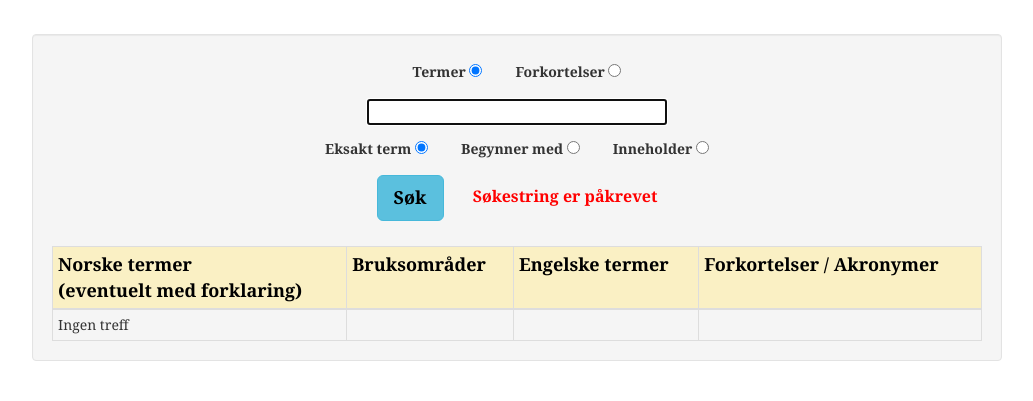
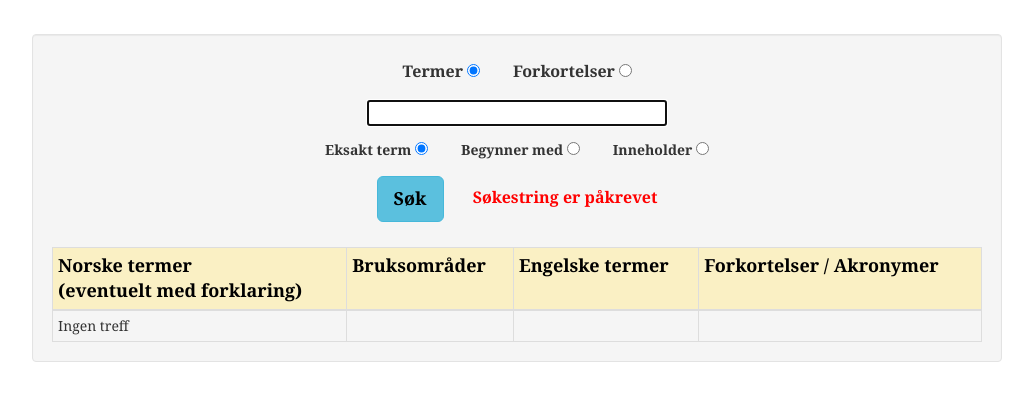
Before and after one commit to garhar/dictionary, a Flask app: template templates/index.html in a window 1280 px wide. Shown: the part 51-452 px from the top of the page, without its empty margins (138-1171 px from the left). Run offline with Flask 2, Linux system fonts and the light colour scheme; the template is opened without the code that fills it, so the values that code supplies are empty; parts of the project's set-up code (start-up, migrations or seed data) failed here and were passed over.

Commit message:
Changed fontsizes

```diff
--- a/static/css/custum.css
+++ b/static/css/custum.css
@@ -61,7 +61,7 @@ body {
 }
 
 .word {
-    font-size: medium;
+    font-size: normal;
     font-weight: bold;
     white-space: pre-wrap;
 }
--- a/templates/search_nor.html
+++ b/templates/search_nor.html
@@ -6,9 +6,9 @@
                     <td colspan="3" class="text-center">
                         <table align="center">
                             <tr>
-                                <td><label>Termer</label>&nbsp;<input type="radio" name="mode" id="mode1" value="terms" checked></td>
+                                <td><label class="field-title">Termer</label>&nbsp;<input type="radio" name="mode" id="mode1" value="terms" checked></td>
                                 <td>&nbsp;&nbsp;&nbsp;&nbsp;&nbsp;&nbsp;&nbsp;&nbsp;</td>
-                                <td><label>Forkortelser</label>&nbsp;<input type="radio" name="mode" id="mode2" value="abbr"></td>
+                                <td><label class="field-title">Forkortelser</label>&nbsp;<input type="radio" name="mode" id="mode2" value="abbr"></td>
                             </tr>
                         </table>
                         <input id="mode-arg" type="hidden" value="{{ mode }}">
```
